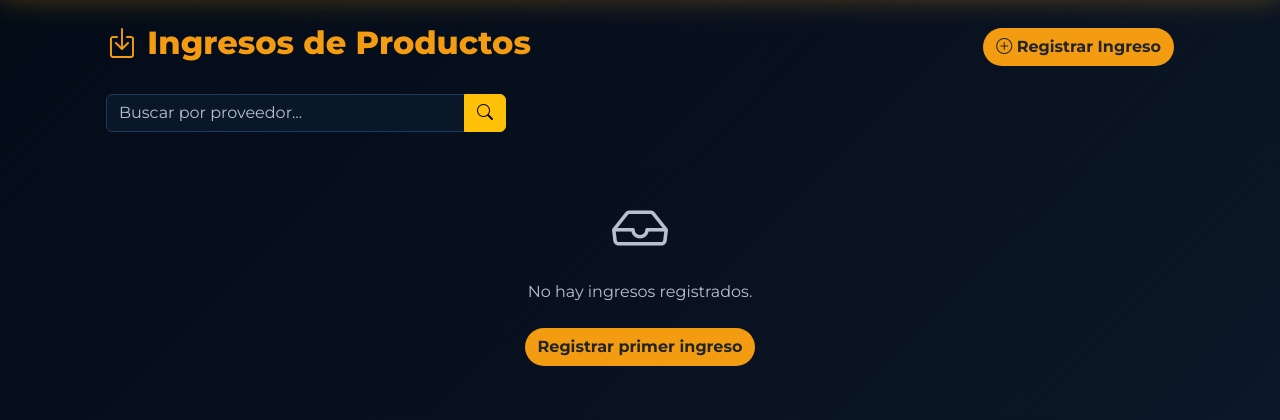
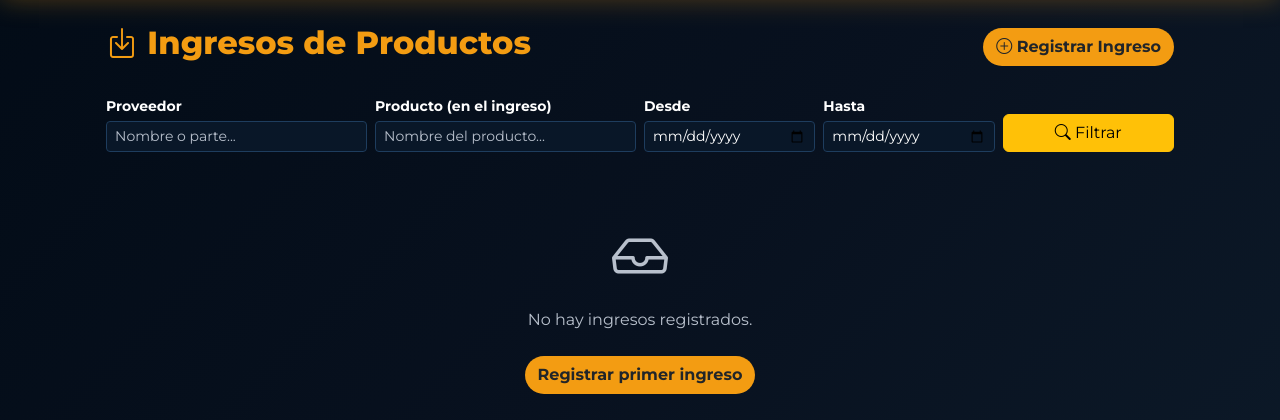
Before and after one commit to i2414051-droid/multiservicios-richard, a Flask app: template templates/ingresos.html in a window 1280 px wide. Shown: the part 87-507 px from the top of the page. Run offline with Flask 3, Linux system fonts and the light colour scheme; the template is opened without the code that fills it, so the values that code supplies are empty; some libraries are stand-ins or nearby versions.

Commit message:
Ingresos: columnas + filtros combinables (proveedor, producto, fecha)
- /ingresos ahora muestra: Categoría del proveedor, Nº productos distintos,
  Cantidad total sumada (además de ID, Proveedor, Fecha, Acciones).
- Filtros combinables: Proveedor (texto), Producto (busca en el detalle),
  Desde (fecha), Hasta (fecha). Se pueden usar juntos o por separado.
- Botón "Limpiar" resetea todos los filtros.
- Paginación actualizada para conservar los filtros al cambiar de página.
- Macro paginacion() genérico (acepta dict de params) y templates migrados.

```diff
--- a/app.py
+++ b/app.py
@@ -1966,22 +1966,61 @@ def enviar_email_a_proveedor(proveedor_id):
 def ingresos():
     if 'rol' not in session or session['rol'] not in ['admin','administrador']:
         return redirect('/login')
-    buscar = request.args.get('buscar', '')
+
+    # Filtros
+    buscar_proveedor = request.args.get('buscar_proveedor', '').strip()
+    buscar_producto = request.args.get('buscar_producto', '').strip()
+    fecha_desde = request.args.get('fecha_desde', '').strip()
+    fecha_hasta = request.args.get('fecha_hasta', '').strip()
     page = int(request.args.get('page', 1))
-    cur = mysql.connection.cursor()
-    sql_count = """SELECT COUNT(*) AS total FROM {0}.ingresos i
-        LEFT JOIN {0}.proveedores p ON i.proveedor_id=p.id
-        WHERE p.nombre LIKE %s""".format(ALMACEN_DB)
-    sql_data = """SELECT i.id, i.fecha, i.notas,
+
+    cur = mysql.connection.cursor()
+
+    # WHERE dinámico
+    where_parts = []
+    params = []
+
+    if buscar_proveedor:
+        where_parts.append("p.nombre LIKE %s")
+        params.append(f'%{buscar_proveedor}%')
+    if buscar_producto:
+        where_parts.append("EXISTS (SELECT 1 FROM {0}.detalle_ingreso di2 JOIN {0}.productos pr ON di2.producto_id=pr.id WHERE di2.ingreso_id=i.id AND pr.nombre LIKE %s)".format(ALMACEN_DB))
+        params.append(f'%{buscar_producto}%')
+    if fecha_desde:
+        where_parts.append("DATE(i.fecha) >= %s")
+        params.append(fecha_desde)
+    if fecha_hasta:
+        where_parts.append("DATE(i.fecha) <= %s")
+        params.append(fecha_hasta)
+
+    where_sql = ("WHERE " + " AND ".join(where_parts)) if where_parts else ""
+
+    # Consulta con agregados: categoría, productos distintos, cantidad total
+    sql_count = f"""SELECT COUNT(*) AS total FROM {ALMACEN_DB}.ingresos i
+        LEFT JOIN {ALMACEN_DB}.proveedores p ON i.proveedor_id=p.id
+        {where_sql}"""
+
+    sql_data = f"""SELECT i.id, i.fecha, i.notas,
                p.nombre AS proveedor_nombre,
-               (SELECT SUM(di.cantidad) FROM {0}.detalle_ingreso di WHERE di.ingreso_id=i.id) AS total_items
-        FROM {0}.ingresos i
-        LEFT JOIN {0}.proveedores p ON i.proveedor_id=p.id
-        WHERE p.nombre LIKE %s
-        ORDER BY i.fecha DESC""".format(ALMACEN_DB)
-    items, total, page, total_pages = paginate_query(cur, sql_count, sql_data, (f'%{buscar}%',), page)
-    cur.close()
-    return render_template('ingresos.html', ingresos=items, buscar=buscar,
+               p.categoria AS proveedor_categoria,
+               COUNT(DISTINCT di.producto_id) AS productos_distintos,
+               COALESCE(SUM(di.cantidad), 0) AS total_cantidad
+        FROM {ALMACEN_DB}.ingresos i
+        LEFT JOIN {ALMACEN_DB}.proveedores p ON i.proveedor_id=p.id
+        LEFT JOIN {ALMACEN_DB}.detalle_ingreso di ON di.ingreso_id=i.id
+        {where_sql}
+        GROUP BY i.id, i.fecha, i.notas, p.nombre, p.categoria
+        ORDER BY i.fecha DESC"""
+
+    items, total, page, total_pages = paginate_query(cur, sql_count, sql_data, tuple(params), page)
+    cur.close()
+
+    return render_template('ingresos.html',
+                           ingresos=items,
+                           buscar_proveedor=buscar_proveedor,
+                           buscar_producto=buscar_producto,
+                           fecha_desde=fecha_desde,
+                           fecha_hasta=fecha_hasta,
                            page=page, total_pages=total_pages, total=total,
                            has_prev=page > 1, has_next=page < total_pages)
 
--- a/templates/admin.html
+++ b/templates/admin.html
@@ -168,7 +168,7 @@
                 </tbody>
             </table>
             </div>
-            {{ paginacion(page, total_pages, total, '/admin?', buscar) }}
+            {{ paginacion(page, total_pages, total, '/admin?', {'buscar': buscar}) }}
         </div>
     </div>
 
--- a/templates/historial_compras_admin.html
+++ b/templates/historial_compras_admin.html
@@ -193,7 +193,7 @@
     </div>
     {% endfor %}
 
-  {{ paginacion(page, total_pages, total, '/historial-compras?', buscar) }}
+  {{ paginacion(page, total_pages, total, '/historial-compras?', {'buscar': buscar}) }}
 
   {% else %}
     <div class="text-center py-5">
--- a/templates/ingresos.html
+++ b/templates/ingresos.html
@@ -9,13 +9,37 @@
     </a>
   </div>
 
-  <!-- BUSCADOR -->
+  <!-- FILTROS COMBINABLES -->
   <form method="GET" class="mb-3">
-    <div class="input-group" style="max-width:400px">
-      <input type="text" name="buscar" class="form-control" placeholder="Buscar por proveedor..."
-             value="{{ buscar }}">
-      <button class="btn btn-warning" type="submit"><i class="bi bi-search"></i></button>
-      {% if buscar %}<a href="/ingresos" class="btn btn-outline-secondary">Limpiar</a>{% endif %}
+    <div class="row g-2 align-items-end flex-wrap">
+      <div class="col-md-3 col-sm-6">
+        <label class="form-label small fw-bold mb-1">Proveedor</label>
+        <input type="text" name="buscar_proveedor" class="form-control form-control-sm"
+               placeholder="Nombre o parte..." value="{{ buscar_proveedor }}">
+      </div>
+      <div class="col-md-3 col-sm-6">
+        <label class="form-label small fw-bold mb-1">Producto (en el ingreso)</label>
+        <input type="text" name="buscar_producto" class="form-control form-control-sm"
+               placeholder="Nombre del producto..." value="{{ buscar_producto }}">
+      </div>
+      <div class="col-md-2 col-sm-6">
+        <label class="form-label small fw-bold mb-1">Desde</label>
+        <input type="date" name="fecha_desde" class="form-control form-control-sm"
+               value="{{ fecha_desde }}">
+      </div>
+      <div class="col-md-2 col-sm-6">
+        <label class="form-label small fw-bold mb-1">Hasta</label>
+        <input type="date" name="fecha_hasta" class="form-control form-control-sm"
+               value="{{ fecha_hasta }}">
+      </div>
+      <div class="col-md-2 col-sm-12">
+        <button type="submit" class="btn btn-warning w-100"><i class="bi bi-search"></i> Filtrar</button>
+      </div>
+      <div class="col-md-2 col-sm-12">
+        {% if buscar_proveedor or buscar_producto or fecha_desde or fecha_hasta %}
+        <a href="/ingresos" class="btn btn-outline-secondary w-100">Limpiar</a>
+        {% endif %}
+      </div>
     </div>
   </form>
 
@@ -28,7 +52,9 @@
           <tr>
             <th>#</th>
             <th>Proveedor</th>
-            <th>Items</th>
+            <th>Categoría</th>
+            <th>Prod. distintos</th>
+            <th>Cant. total</th>
             <th>Fecha</th>
             <th>Acciones</th>
           </tr>
@@ -38,7 +64,9 @@
           <tr>
             <td><span class="badge" style="background:#f39c12;color:#000;font-size:14px">#{{ i.id }}</span></td>
             <td>{{ i.proveedor_nombre or 'Sin proveedor' }}</td>
-            <td><span class="badge bg-info text-dark">{{ i.total_items or 0 }}</span></td>
+            <td><span class="badge bg-secondary">{{ i.proveedor_categoria or '-' }}</span></td>
+            <td><span class="badge bg-info text-dark">{{ i.productos_distintos }}</span></td>
+            <td><span class="badge bg-success">{{ i.total_cantidad }}</span></td>
             <td style="color:var(--text-muted)">{{ i.fecha.strftime('%d/%m/%Y %H:%M') if i.fecha else '-' }}</td>
             <td>
               <div class="d-flex gap-1 justify-content-center">
@@ -52,7 +80,12 @@
         </tbody>
       </table>
       </div>
-      {{ paginacion(page, total_pages, total, '/ingresos?', buscar) }}
+      {{ paginacion(page, total_pages, total, '/ingresos?', {
+        'buscar_proveedor': buscar_proveedor,
+        'buscar_producto': buscar_producto,
+        'fecha_desde': fecha_desde,
+        'fecha_hasta': fecha_hasta
+      }) }}
     </div>
   </div>
   {% else %}
--- a/templates/macros/pagination.html
+++ b/templates/macros/pagination.html
@@ -1,28 +1,32 @@
-{% macro paginacion(page, total_pages, total, base_url, buscar='', filtro='') %}
+{% macro paginacion(page, total_pages, total, base_url, params={}) %}
 {% if total_pages > 1 %}
 <nav class="mt-3">
   <div class="d-flex align-items-center justify-content-between flex-wrap gap-2">
     <small style="color:var(--text-muted)">{{ total }} registro(s) — Página {{ page }} de {{ total_pages }}</small>
     <ul class="pagination pagination-sm mb-0">
+      {% set qs = '' %}
+      {% for k, v in params.items() %}
+        {% if v %}{% set qs = qs + '&' + k + '=' + v|urlencode %}{% endif %}
+      {% endfor %}
       <li class="page-item {% if page <= 1 %}disabled{% endif %}">
-        <a class="page-link" href="{{ base_url }}page=1{% if buscar %}&buscar={{ buscar }}{% endif %}{% if filtro %}&filtro={{ filtro }}{% endif %}" style="background:var(--bg-card);color:var(--text-primary);border-color:var(--border-card)">«</a>
+        <a class="page-link" href="{{ base_url }}page=1{{ qs }}" style="background:var(--bg-card);color:var(--text-primary);border-color:var(--border-card)">«</a>
       </li>
       <li class="page-item {% if page <= 1 %}disabled{% endif %}">
-        <a class="page-link" href="{{ base_url }}page={{ page-1 }}{% if buscar %}&buscar={{ buscar }}{% endif %}{% if filtro %}&filtro={{ filtro }}{% endif %}" style="background:var(--bg-card);color:var(--text-primary);border-color:var(--border-card)">‹</a>
+        <a class="page-link" href="{{ base_url }}page={{ page-1 }}{{ qs }}" style="background:var(--bg-card);color:var(--text-primary);border-color:var(--border-card)">‹</a>
       </li>
       {% set start = [1, page-2] | max %}
       {% set end = [total_pages, page+2] | min %}
       {% for p in range(start, end+1) %}
       <li class="page-item {% if p == page %}active{% endif %}">
-        <a class="page-link" href="{{ base_url }}page={{ p }}{% if buscar %}&buscar={{ buscar }}{% endif %}{% if filtro %}&filtro={{ filtro }}{% endif %}"
+        <a class="page-link" href="{{ base_url }}page={{ p }}{{ qs }}"
            style="{% if p == page %}background:#f39c12;border-color:#f39c12;color:#000{% else %}background:var(--bg-card);color:var(--text-primary);border-color:var(--border-card){% endif %}">{{ p }}</a>
       </li>
       {% endfor %}
       <li class="page-item {% if page >= total_pages %}disabled{% endif %}">
-        <a class="page-link" href="{{ base_url }}page={{ page+1 }}{% if buscar %}&buscar={{ buscar }}{% endif %}{% if filtro %}&filtro={{ filtro }}{% endif %}" style="background:var(--bg-card);color:var(--text-primary);border-color:var(--border-card)">›</a>
+        <a class="page-link" href="{{ base_url }}page={{ page+1 }}{{ qs }}" style="background:var(--bg-card);color:var(--text-primary);border-color:var(--border-card)">›</a>
       </li>
       <li class="page-item {% if page >= total_pages %}disabled{% endif %}">
-        <a class="page-link" href="{{ base_url }}page={{ total_pages }}{% if buscar %}&buscar={{ buscar }}{% endif %}{% if filtro %}&filtro={{ filtro }}{% endif %}" style="background:var(--bg-card);color:var(--text-primary);border-color:var(--border-card)">»</a>
+        <a class="page-link" href="{{ base_url }}page={{ total_pages }}{{ qs }}" style="background:var(--bg-card);color:var(--text-primary);border-color:var(--border-card)">»</a>
       </li>
     </ul>
   </div>
--- a/templates/permisos.html
+++ b/templates/permisos.html
@@ -135,7 +135,7 @@
         </table>
       </div>
     </div>
-    {{ paginacion(page, total_pages, total, '/permisos?', buscar) }}
+    {{ paginacion(page, total_pages, total, '/permisos?', {'buscar': buscar}) }}
   </div>
 
 </div>
--- a/templates/salidas.html
+++ b/templates/salidas.html
@@ -60,7 +60,7 @@
         </tbody>
       </table>
       </div>
-      {{ paginacion(page, total_pages, total, '/salidas?', buscar) }}
+      {{ paginacion(page, total_pages, total, '/salidas?', {'buscar': buscar}) }}
     </div>
   </div>
   {% else %}
--- a/templates/verificar_inventario.html
+++ b/templates/verificar_inventario.html
@@ -112,7 +112,7 @@
           </tbody>
         </table>
       </div>
-      {{ paginacion(page, total_pages, total, '/verificar-inventario?', buscar, filtro) }}
+      {{ paginacion(page, total_pages, total, '/verificar-inventario?', {'buscar': buscar, 'filtro': filtro}) }}
       {% else %}
       <div class="text-center py-5">
         <i class="bi bi-check-circle" style="font-size:48px;color:#27ae60"></i>
```
